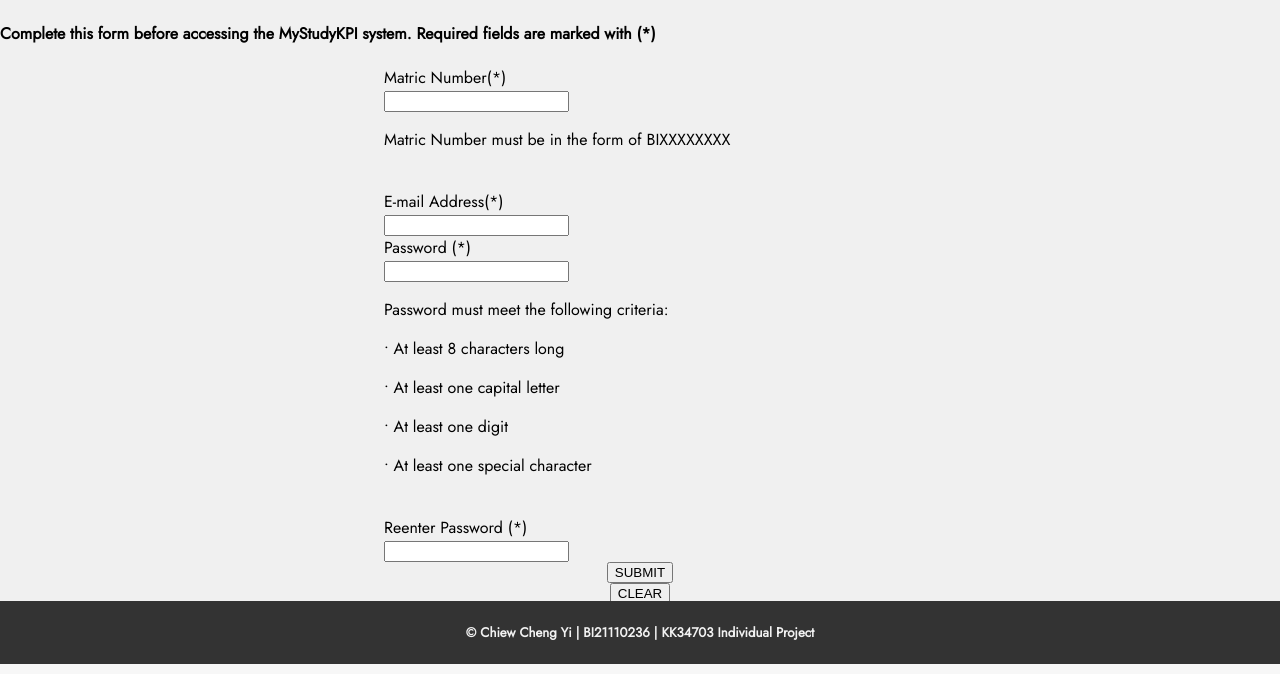
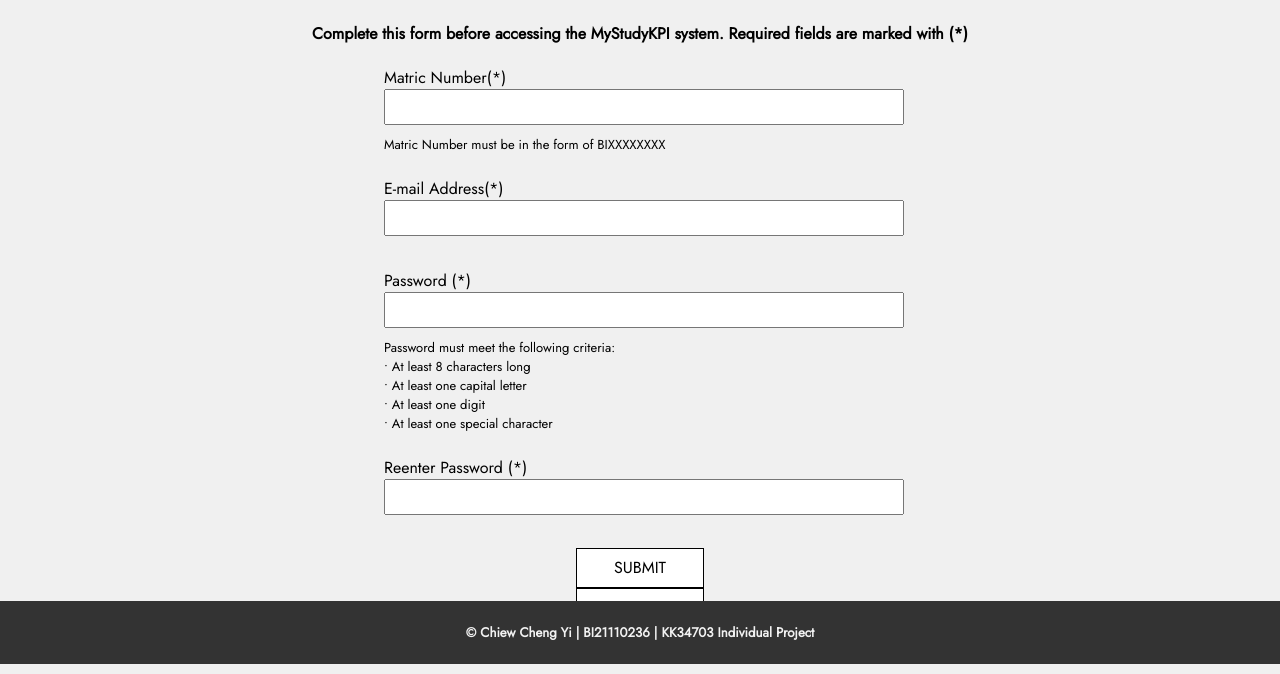
Before and after one commit to ccy7701/MYKPI_SEM, a PHP site: page /registration.php in a window 1280 px wide. Shown: the part 136-810 px from the top of the page. Run offline with PHP 8.4, Linux system fonts and the light colour scheme.

Commit message:
Update style.css

```diff
--- a/css/style.css
+++ b/css/style.css
@@ -78,7 +78,7 @@ footer {
     padding: 14px 16px;
 }
 
-#loginform, #regform #btnreg, #editPersonalInfo #btnedit {
+#loginform, #editPersonalInfo #btnedit {
     height: 40px;
     background-color: white;
     border: 1px solid black;
@@ -88,7 +88,7 @@ footer {
     transition: background-color 0.1s, color 0.1s;
 }
 
-#loginform, #regform #btnreg:hover, #editPersonalInfo #btnedit:hover {
+#loginform, #editPersonalInfo #btnedit:hover {
     cursor: pointer;
     background-color: #333333;
     color: white;
@@ -153,6 +153,7 @@ footer {
     color: black;
     width: 50%;
     transition: background-color 0.1s;
+    color: 0.1s;
 }
 
 .block:hover {
@@ -197,6 +198,8 @@ button.icon {
 
 /*End of Index.php*/
 
+
+
 /*Login.php*/
 
 #center-content-login {
@@ -228,6 +231,51 @@ button.icon {
     color: white;
 }
 /*End login.php*/
+
+/*Registration.php*/
+.regMatric, .regPassword {
+    height: 30px;
+    width: 100%;
+    display: block;
+    margin-bottom: 10px;
+    font-size: 18px;
+    font-family: Jost, monospace;
+}
+
+.regIns{
+    text-align: center;
+}
+
+.regDesc{
+    margin: 0;
+    font-size: 13px;
+}
+
+.fieldreg{
+    height: 30px;
+    width: 100%;
+    display: block;
+    margin-bottom: 10px;
+    font-size: 18px;
+    font-family: Jost, monospace;
+}
+
+.btnreg{
+    height: 40px;
+    background-color: white;
+    border: 1px solid black;
+    width: 25%;
+    font-size: 16px;
+    font-family: Jost, monospace;
+    transition: background-color 0.1s, color 0.1s;
+}
+
+.btnreg:hover{
+    cursor: pointer;
+    background-color: #333333;
+    color: white;
+}
+/*End registration.php*/
 
 @media screen and (max-width: 600px) {  /* CSS when pages are resized to smaller or for mobile screen */
     .topnav a:not(:first-child) {
```
